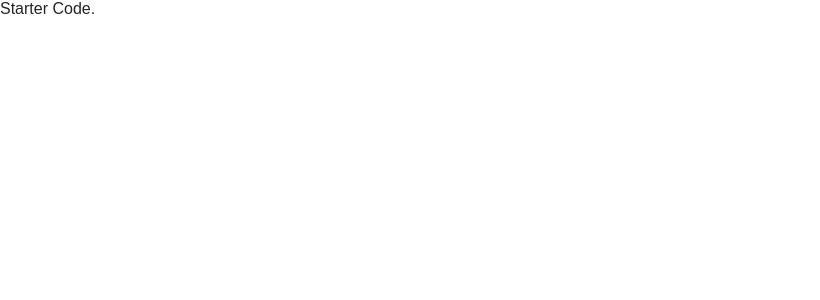
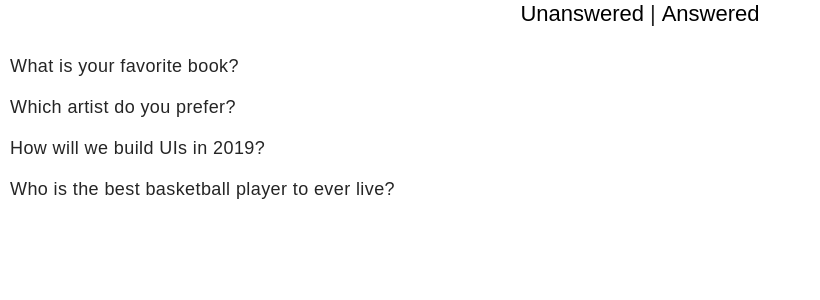
Before and after one commit to Yagogc/redux-poll, a React (Create React App) app: page / in a window 1280 px wide. Shown: the top 300 px of the page, without its empty margins (0-820 px from the left). Built offline with nearby package versions, Linux system fonts and the light colour scheme.

Commit message:
Add Dashboard

```diff
--- a/src/App.js
+++ b/src/App.js
@@ -1,13 +1,20 @@
 import React, { Component } from "react";
 import { connect } from "react-redux";
 import { handleInitialData } from "./actions/shared";
+import Dashboard from "./components/Dashboard";
 class App extends Component {
   componentDidMount() {
     this.props.dispatch(handleInitialData());
   }
   render() {
-    return <div>Starter Code.</div>;
+    return <div>{this.props.loading === true ? null : <Dashboard />}</div>;
   }
 }
 
-export default connect()(App);
+const mapStateToProps = ({ authedUser }) => {
+  return {
+    loading: authedUser === null
+  };
+};
+
+export default connect(mapStateToProps)(App);
--- /dev/null
+++ b/src/components/Dashboard.js
@@ -0,0 +1,74 @@
+import React, { Component } from "react";
+import { connect } from "react-redux";
+
+class Dashboard extends Component {
+  state = {
+    showAnswered: false
+  };
+
+  showUnaswered = () => {
+    this.setState(() => ({
+      showAnswered: false
+    }));
+  };
+
+  showAswered = () => {
+    this.setState(() => ({
+      showAnswered: true
+    }));
+  };
+
+  render() {
+    const { showAnswered } = this.props;
+    const { answered, unanswered } = this.props;
+    const list = showAnswered === true ? answered : unanswered;
+    return (
+      <div>
+        <div className="dashboard-toggle">
+          <button
+            style={{
+              textDecoration: showAnswered === false ? "underline" : null
+            }}
+            onClick={this.showUnaswered}
+          >
+            Unanswered
+          </button>
+          <span> | </span>
+          <button
+            style={{
+              textDecoration: showAnswered === true ? "underline" : null
+            }}
+            onClick={this.showAnswered}
+          >
+            Answered
+          </button>
+        </div>
+        <ul className="dashboard-list">
+          {list.map(poll => (
+            <li key={poll.id}>{poll.question}</li>
+          ))}
+        </ul>
+      </div>
+    );
+  }
+}
+
+const mapStateToProps = ({ authedUser, polls, users }) => {
+  const answers = users[authedUser].answers;
+
+  const answered = answers
+    .map(id => polls[id])
+    .sort((a, b) => b.timestamp - a.timestamp);
+
+  const unanswered = Object.keys(polls)
+    .filter(id => !answers.includes(id))
+    .map(id => polls[id])
+    .sort((a, b) => b.timestamp - a.timestamp);
+
+  return {
+    answered,
+    unanswered
+  };
+};
+
+export default connect(mapStateToProps)(Dashboard);
```
